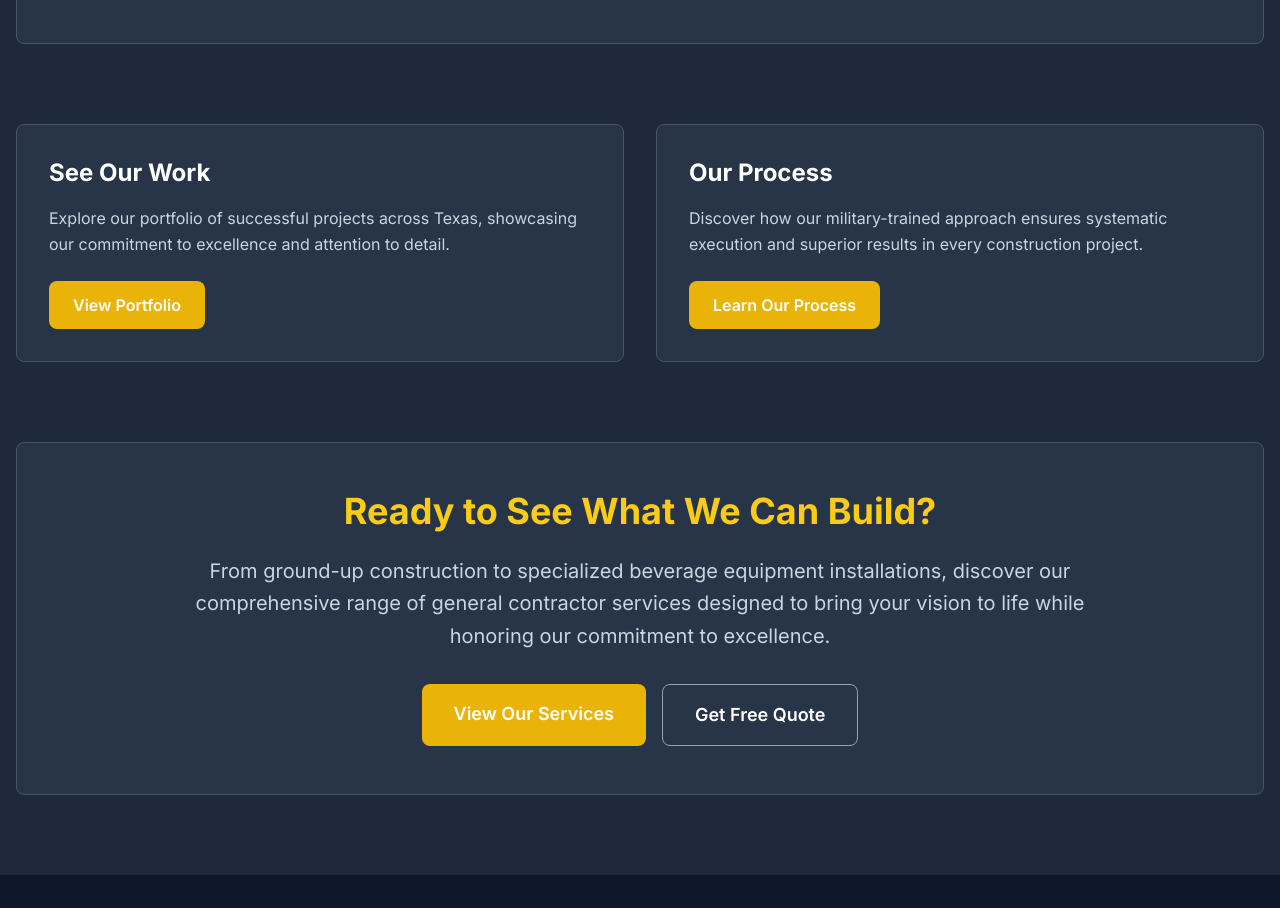
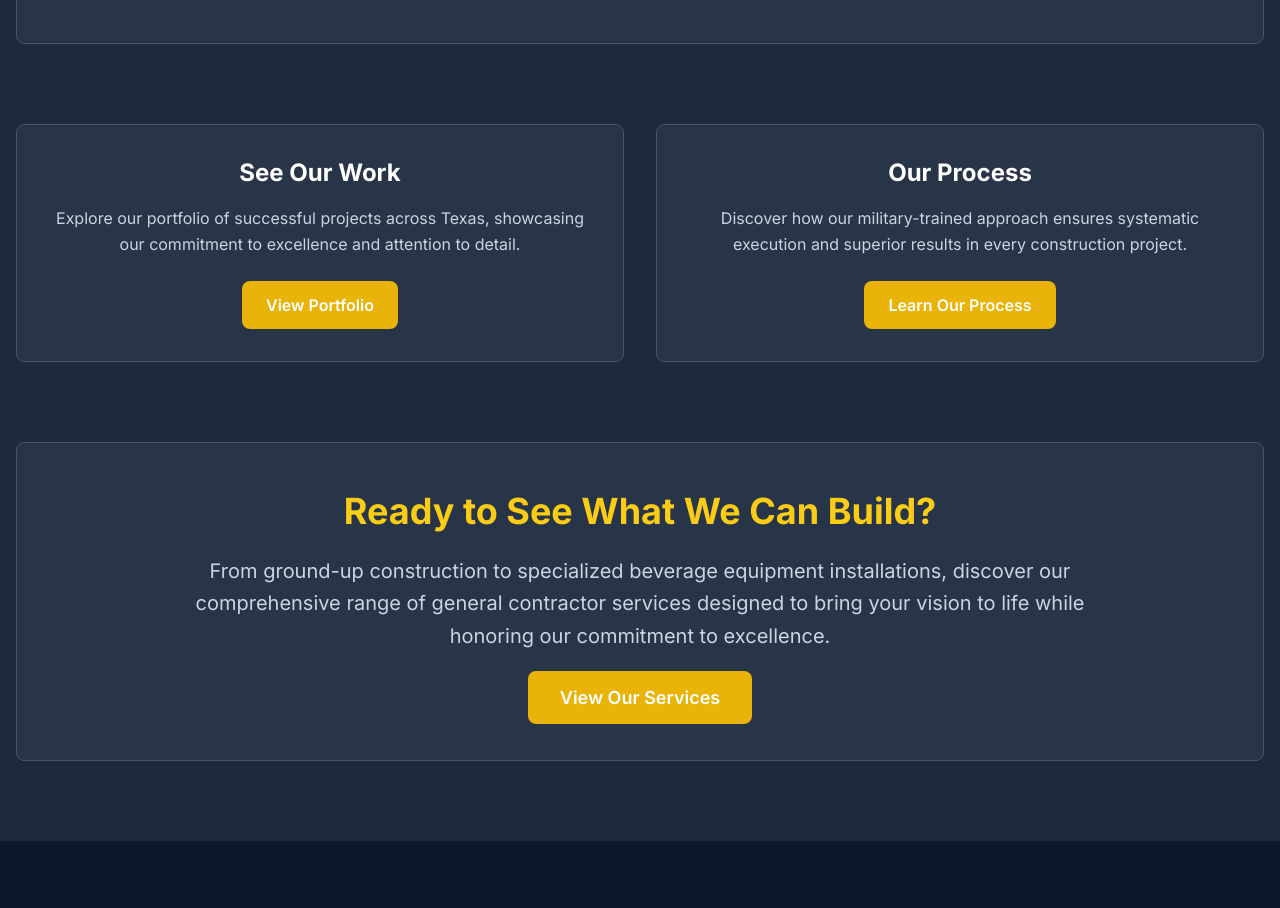
Before and after one commit to mattgpt11/Connell-Commercial-, a Next.js app: page /about in a window 1280 px wide. Shown: the part 2960-3868 px from the top of the page. Built offline with nearby package versions, Linux system fonts and the light colour scheme; a web font is replaced by a local one.

Commit message:
fix: center buttons and remove "Get Free Quote" button
Center buttons in cross-page links and clean CTA section.

Co-authored-by: null <181601110+mattgpt11@users.noreply.github.com>

```diff
--- a/app/about/page.tsx
+++ b/app/about/page.tsx
@@ -156,7 +156,7 @@ export default function AboutPage() {
 
           {/* Cross-Page Links */}
           <div className="grid md:grid-cols-2 gap-8 mb-20">
-            <div className="bg-slate-700/50 backdrop-blur-sm border border-slate-600 p-8 rounded-lg">
+            <div className="bg-slate-700/50 backdrop-blur-sm border border-slate-600 p-8 rounded-lg flex flex-col items-center text-center">
               <h3 className="text-2xl font-bold text-white mb-4">See Our Work</h3>
               <p className="text-slate-300 mb-6 leading-relaxed">
                 Explore our portfolio of successful projects across Texas, showcasing our commitment to excellence and
@@ -170,7 +170,7 @@ export default function AboutPage() {
               </Link>
             </div>
 
-            <div className="bg-slate-700/50 backdrop-blur-sm border border-slate-600 p-8 rounded-lg">
+            <div className="bg-slate-700/50 backdrop-blur-sm border border-slate-600 p-8 rounded-lg flex flex-col items-center text-center">
               <h3 className="text-2xl font-bold text-white mb-4">Our Process</h3>
               <p className="text-slate-300 mb-6 leading-relaxed">
                 Discover how our military-trained approach ensures systematic execution and superior results in every
@@ -194,20 +194,12 @@ export default function AboutPage() {
                 range of general contractor services designed to bring your vision to life while honoring our commitment
                 to excellence.
               </p>
-              <div className="flex flex-col sm:flex-row gap-4 justify-center">
               <Link
                 href="/services"
                 className="bg-yellow-500 hover:bg-yellow-600 text-white px-8 py-4 rounded-lg font-semibold transition-colors text-lg"
               >
                 View Our Services
               </Link>
-                <Link
-                  href="/contact"
-                  className="border border-slate-400 text-white hover:bg-slate-600 px-8 py-4 rounded-lg font-semibold transition-colors text-lg"
-                >
-                  Get Free Quote
-                </Link>
-              </div>
             </div>
           </div>
         </div>
```
Lines whose indentation alone changed are shown as unchanged.
